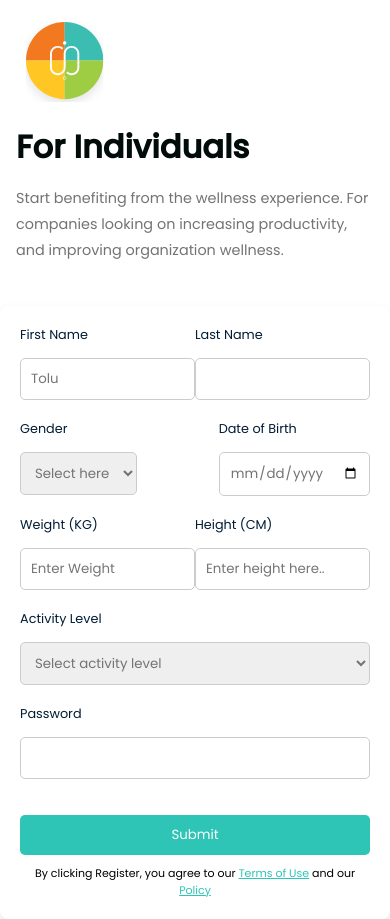
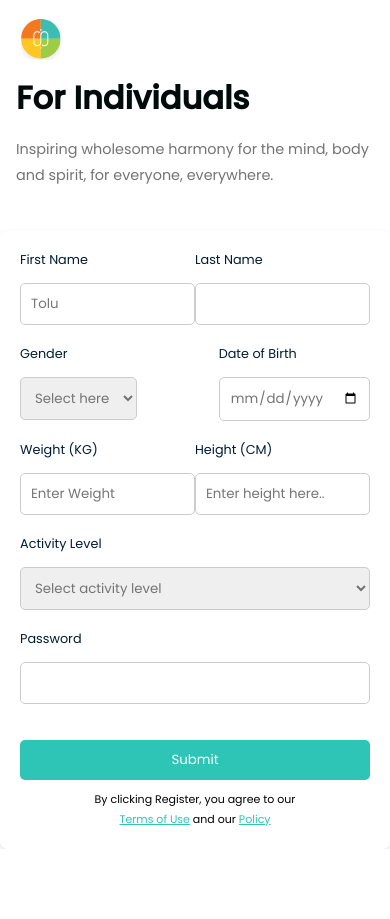
Before and after one commit to emmypuch/individual-signup-up, a plain HTML site: page index.html in a window 390 px wide. After the commit the page ends 849 px from the top, so only its background shows below. Drawn offline with Linux system fonts and the light colour scheme.

Commit message:
modified html and css

```diff
--- a/index.html
+++ b/index.html
@@ -20,6 +20,15 @@
                 <p>Start benefiting from the wellness experience. For companies looking on increasing productivity, and
                     improving organization wellness.</p>
             </div>
+        </div>
+
+        <!-- Mobile View -->
+        <div class="heading-mobile">
+            <div class="logo">
+                <img src="images/logo.svg" alt="">
+            </div>
+            <h1>For Individuals</h1>
+            <p>Inspiring wholesome harmony for the mind, body and spirit, for everyone, everywhere.</p>
         </div>
 
         <!-- Form Section -->
--- a/signup.css
+++ b/signup.css
@@ -30,6 +30,10 @@ h1 {
     color: #737373;
     margin-top: 15px;
     line-height: 1.8;
+}
+
+.heading-mobile {
+    display: none;
 }
 
 /* Form Section */
@@ -136,11 +140,44 @@ a {
         gap: 10px;
     }
 
-     .logo-section {
-        padding: 1rem;
-    }
-
     .form-section {
         margin-top: 1rem;
     }
+
+    p.text {
+        max-width: 215px;
+        margin: auto;
+        padding-top: 10px;
+        line-height: 1.8;
+    }
+
+    .logo-section {
+        display: none;
+    }
+
+    .heading {
+        display: none;
+    }
+
+    .heading-mobile {
+        display: inline;
+        padding: 1rem;
+        max-width: 800px;
+    }
+
+    .heading-mobile h1 {
+        font-size: 2rem;
+        color: #000B0A;
+    }
+
+    .heading-mobile p {
+        font-size: 0.9rem;
+        color: #737373;
+        margin-top: 15px;
+        line-height: 1.8;
+    }
+
+    .heading-mobile img {
+        width: 50px;
+    }
 }
```
